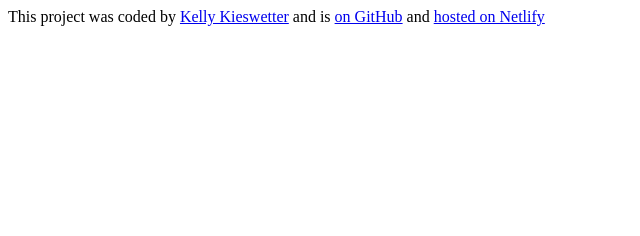
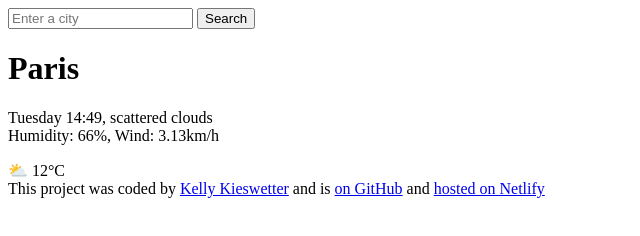
Before and after one commit to kkieswetter/Weather-App, a plain HTML site: page index.html in a window 1280 px wide. Shown: the whole page, without its empty margins (0-640 px from the left). Drawn offline with Linux system fonts and the light colour scheme.

Commit message:
Added basic HTML

```diff
--- a/index.html
+++ b/index.html
@@ -5,7 +5,24 @@
     <meta name="viewport" content="width=device-width, initial-scale=1.0" />
     <title>Weather App</title>
   </head>
-  <body></body>
+  <body>
+    <header>
+      <form>
+        <input type="search" placeholder="Enter a city" required />
+        <input type="submit" value="Search" />
+      </form>
+    </header>
+    <main>
+      <div>
+        <h1>Paris</h1>
+        <p>
+          Tuesday 14:49, scattered clouds<br />
+          Humidity: 66%, Wind: 3.13km/h
+        </p>
+      </div>
+      <div>⛅ 12°C</div>
+    </main>
+  </body>
   <footer>
     This project was coded by
     <a href="https://github.com/kkieswetter" target="_blank"
```
